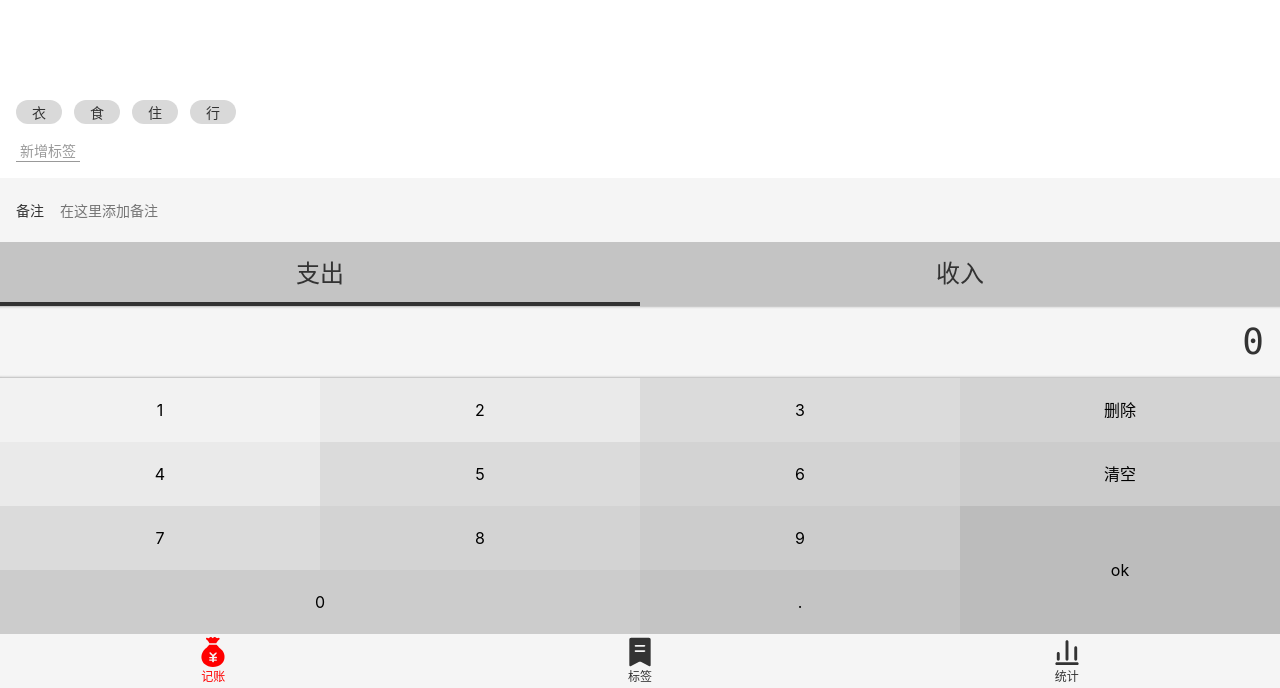
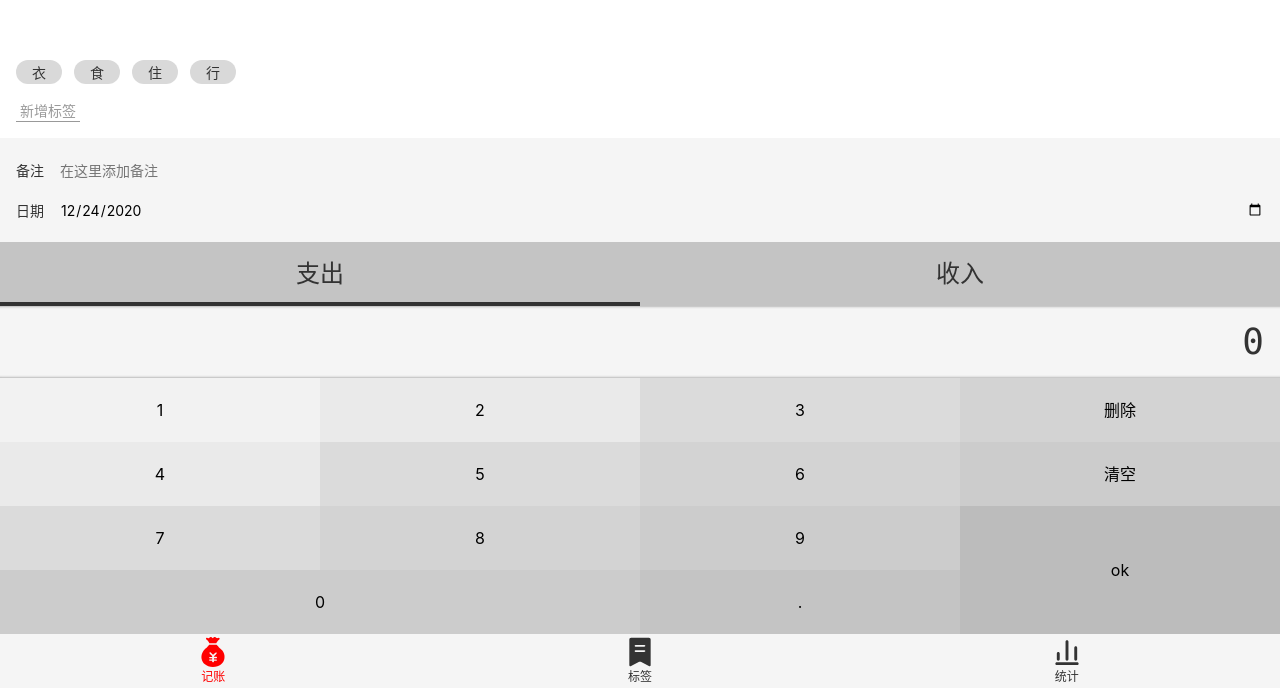
Before and after one commit to tyj1113/money, a Vue app: page /statistics#/money in a window 1280 px wide. Shown: the part 112-800 px from the top of the page. Built offline with nearby package versions, Linux system fonts and the light colour scheme.

Commit message:
添加日期栏

```diff
--- a/src/components/Money/FormItem.vue
+++ b/src/components/Money/FormItem.vue
@@ -1,22 +1,30 @@
 <template>
   <label class="formItem">
     <span class="note">{{ this.title }}</span>
-    <input type="text" :placeholder="placeholder" :value="value" @input="onValueChanged($event.target.value)">
+    <template v-if="type==='date'">
+      <input :type="type || 'text' " :placeholder="placeholder" :value="formatDate(value)" @input="onValueChanged($event.target.value)">
+    </template>
+    <template v-else>
+      <input :type="type || 'text' " :placeholder="placeholder" :value="value" @input="onValueChanged($event.target.value)">
+    </template>
   </label>
 </template>
 
 <script lang="ts">
 import Vue from 'vue';
 import {Component, Prop} from 'vue-property-decorator';
+import dayjs from 'dayjs';
 
 @Component
 export default class FormItem extends Vue {
   @Prop(String) title?: string;
   @Prop(String) value?: string;
   @Prop(String) placeholder?: string;
-
+  @Prop(String) type?: string;
+  formatDate(date: string){
+    return dayjs(date).format('YYYY-MM-DD')
+  }
   onValueChanged(value: string) {
-
     this.$emit('update:value', value);
   }
 }
--- a/src/custom.d.ts
+++ b/src/custom.d.ts
@@ -3,7 +3,7 @@ type RecordItem = {
   notes: string;
   type: string;
   amount: number;
-  createAt: Date;
+  createAt: string;
 }
 type Tag = {
   id: string;
--- a/src/store/index.ts
+++ b/src/store/index.ts
@@ -20,7 +20,7 @@ const store = new Vuex.Store({
     },
     saveRecords(state, record) {
       const newRecord: RecordItem = clone(record);
-      newRecord.createAt = new Date();
+      newRecord.createAt = newRecord.createAt|| new Date().toISOString();
       state.recordList.push(newRecord);
       window.localStorage.setItem('recordList', JSON.stringify(state.recordList));
     },
--- a/src/views/Money.vue
+++ b/src/views/Money.vue
@@ -4,7 +4,8 @@
       <NumberPad :value.sync="record.amount" @submit="saveRecord"/>
       <Types :value.sync="record.type"/>
       <div class="notes">
-        <FormItem @update:value="onUpdateNotes" placeholder="在这里添加备注" title="备注" :value="record.notes"/>
+        <FormItem :value.sync="record.notes" placeholder="在这里添加备注" title="备注"  />
+        <FormItem :value.sync="record.createAt" placeholder="在这里输入日期" title="日期"  type="date"/>
       </div>
       <Tags/>
     </Layout>
@@ -18,6 +19,7 @@ import Types from '@/components/Money/Types.vue';
 import NumberPad from '@/components/Money/NumberPad.vue';
 import Vue from 'vue';
 import {Component} from 'vue-property-decorator';
+import dayjs from 'dayjs';
 
 
 
@@ -28,14 +30,12 @@ export default class Money extends Vue {
     notes: '',
     type: '-',
     amount: 0,
-    createAt: new Date(0)
+    createAt: dayjs(new Date().toISOString()).format('YYYY-MM-DD')
   };
   created() {
     this.$store.commit('fetchRecords');
   }
-  onUpdateNotes(note: string) {
-    this.record.notes = note;
-  }
+
   saveRecord() {
     this.record.tags=this.$store.state.selectedTags;
     if(this.record.tags.length===0){
```
